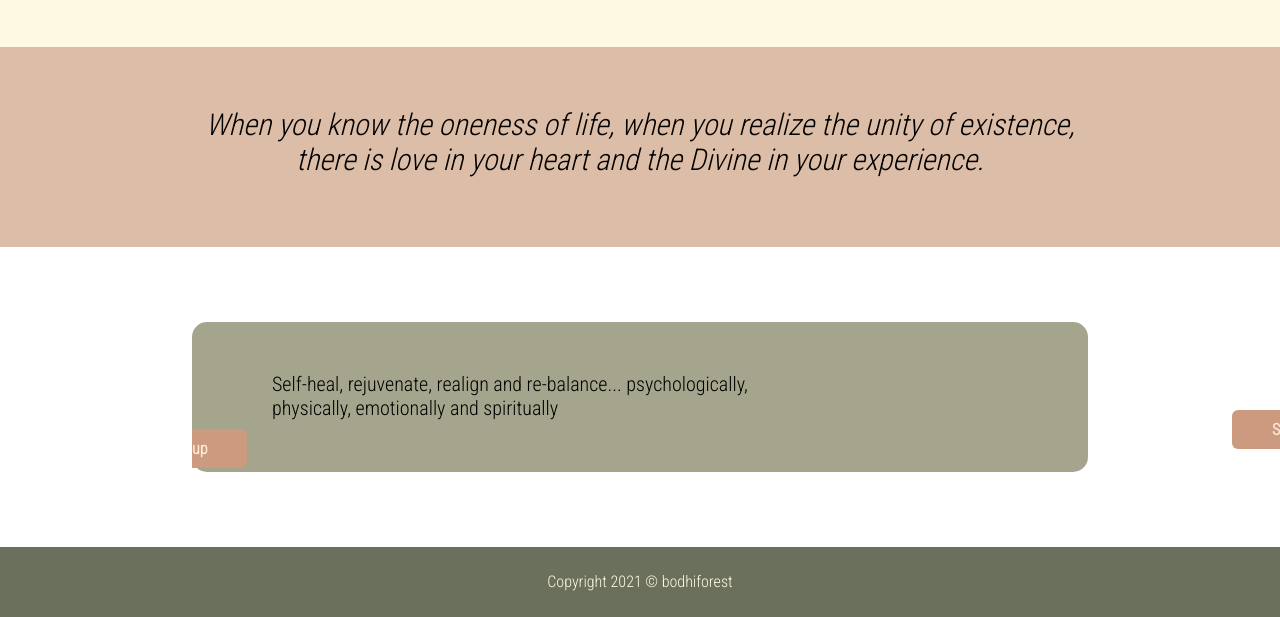
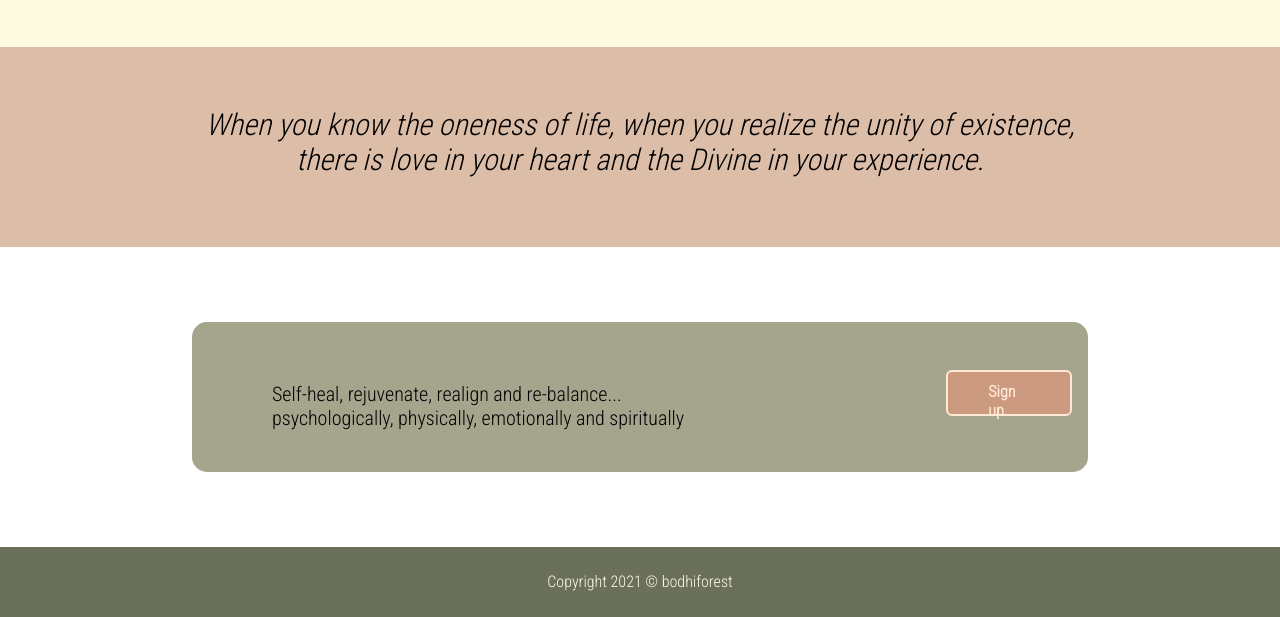
Before and after one commit to gitanasageaura/landingpage, a plain HTML site: page index.html in a window 1280 px wide. Shown: the part 953-1570 px from the top of the page. Drawn offline with Linux system fonts and the light colour scheme.

Commit message:
modified buttons styling

```diff
--- a/style.css
+++ b/style.css
@@ -192,11 +192,12 @@ nav ul li a {
     border-radius: 15px;
     width: 70vw;
     height: 150px;
+    display: flex;
 }
 
 .signuptext{
     text-align: left;
-    margin: 50px 0px 0px 80px;
+    margin: 3em 1em 1em 4em;
     font-weight: 400;
     font-size: 20px;
     width: 40vw;
@@ -207,10 +208,9 @@ nav ul li a {
     color: hsl(26, 100%, 92%);
     background-color: hsl(21,43%,65%);
     padding: 10px 40px;
-    border: 0px solid hsl(21,43%,65%);
+    border: 2px solid hsl(26, 100%, 92%);
     border-radius: 6px;
-    margin-left: 65em;
-    margin-top: -8emx;
+    margin: 3em 1em 3.5em 12em;
     font-weight: 900;
     transition: 0.3s;
     cursor: pointer;
@@ -220,6 +220,7 @@ nav ul li a {
 .two:hover{
     color: hsl(21,43%,65%);
     background-color: hsl(24,43%,76%);
+    border: 2px solid hsl(21,43%,65%);
 }
 
 footer{
```
